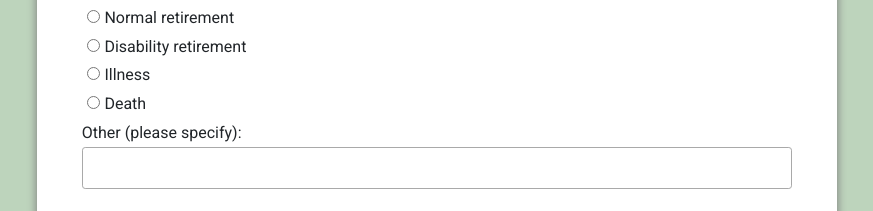
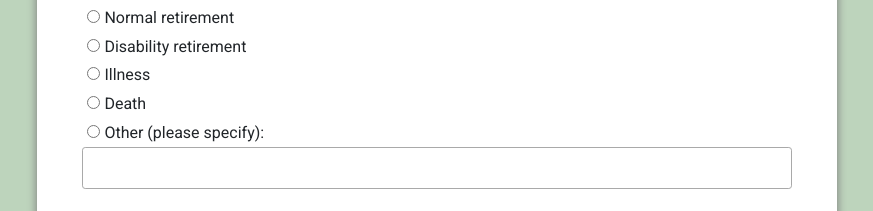
Before and after one commit to PDFlex/PDFLex, a React (Create React App) app: page / in a window 1280 px wide. Shown: the part 1888-2099 px from the top of the page, without its empty margins (203-1076 px from the left). Built offline with nearby package versions, Linux system fonts and the light colour scheme.

Commit message:
Form complete! Resolved reasonInsuredStoppedWorking issue

```diff
--- a/src/components/Form.js
+++ b/src/components/Form.js
@@ -105,7 +105,7 @@ const Form = () => {
     // MEDICAL INFORMATION
     const [causeOfDeath, setCauseOfDeath] = useState('');
     const [deceasedHospitalized, setDeceasedHospitalized] = useState(false);
-    const [hospitalizationDate, setHospitalizationDate] = useState(new Date()); // CURRENTLY NOT IN MONGO DB
+    const [hospitalizationDate, setHospitalizationDate] = useState(new Date());
     const [hospitalName, setHospitalName] = useState('');
     const [hospitalAddress, setHospitalAddress] = useState('');
 
@@ -133,7 +133,8 @@ const Form = () => {
     const [employer, setEmployer] = useState('');
     const [workAddress, setWorkAddress] = useState('');
     const [workContactNumber, setWorkContactNumber] = useState('');
-    const [reasonInsuredStoppedWorking, setReasonInsuredStoppedWorking] = useState('');
+    var [reasonInsuredStoppedWorking, setReasonInsuredStoppedWorking] = useState('');
+    const [reasonInsuredStoppedWorkingOther, setReasonInsuredStoppedWorkingOther] = useState('');
 
     // NEXT OF KIN INFORMATION
     const [nameofKin, setNameOfKin] = useState('');
@@ -146,6 +147,10 @@ const Form = () => {
     // Function that sends the form information to the backend
     const handleSubmit = (e) => {
         e.preventDefault();
+
+        if (reasonInsuredStoppedWorking === 'Other') {
+            reasonInsuredStoppedWorking = reasonInsuredStoppedWorkingOther;
+        }
 
         const form = {
             deceasedName, dateOfBirth, dateOfDeath,
@@ -175,7 +180,7 @@ const Form = () => {
                     <Input type="number" span = {2} value={claimId} onChange={(e) => setClaimId(e.target.value)}/>
 
                     <Label span = {2}>
-                        <Input type="checkbox" span = {2} value={completedDeathCertificate} onChange={(e) => setCompletedClaimSubmission(true)}/>
+                        <Input type="checkbox" span = {2} value={completedDeathCertificate} onChange={(e) => setCompletedDeathCertificate(true)}/>
                         Has the Certification of Death form been completed by the attending physician, coroner, or family doctor?
                     </Label>
                     <Label span = {2}>
@@ -288,10 +293,11 @@ const Form = () => {
                         <Input type="radio" span = {1} name="reasonStoppedWorking" value={reasonInsuredStoppedWorking} onChange={(e) => setReasonInsuredStoppedWorking("Death")}/>
                         Death
                     </Label>
-
-                    {/* FIX THIS BEHAVIOUR */}
-                    <Label span = {2}>Other (please specify):</Label>
-                    <Input type="text" span = {2} value={reasonInsuredStoppedWorking} onChange={(e) => setReasonInsuredStoppedWorking(e.target.value)}/>
+                    <Label span = {2}>
+                        <Input type="radio" span = {1} name="reasonStoppedWorking" value={reasonInsuredStoppedWorking} onChange={(e) => setReasonInsuredStoppedWorking("Other")}/>
+                        Other (please specify):
+                    </Label>
+                    <Input type="text" span = {2} value={reasonInsuredStoppedWorkingOther} onChange={(e) => setReasonInsuredStoppedWorkingOther(e.target.value)}/>
                 </Section>
 
                 {/* NEXT OF KIN INFORMATION */}
```
